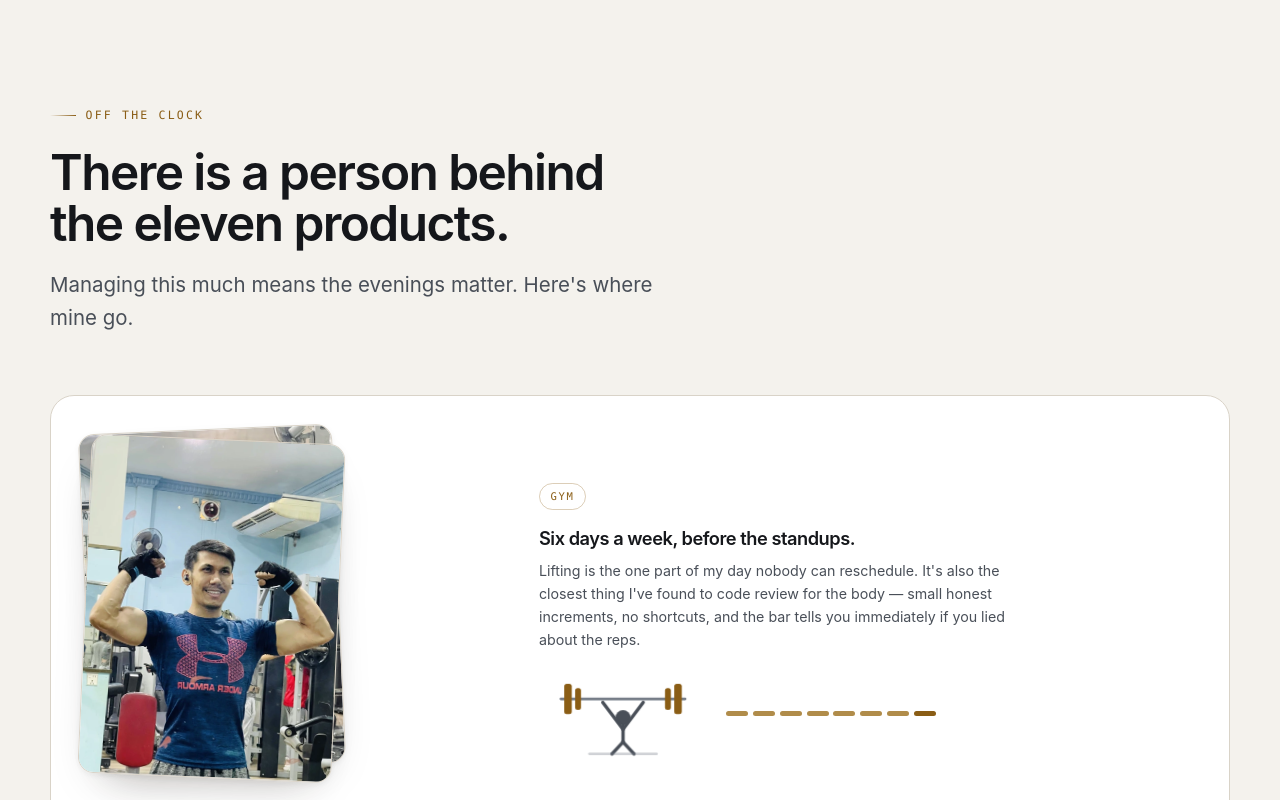
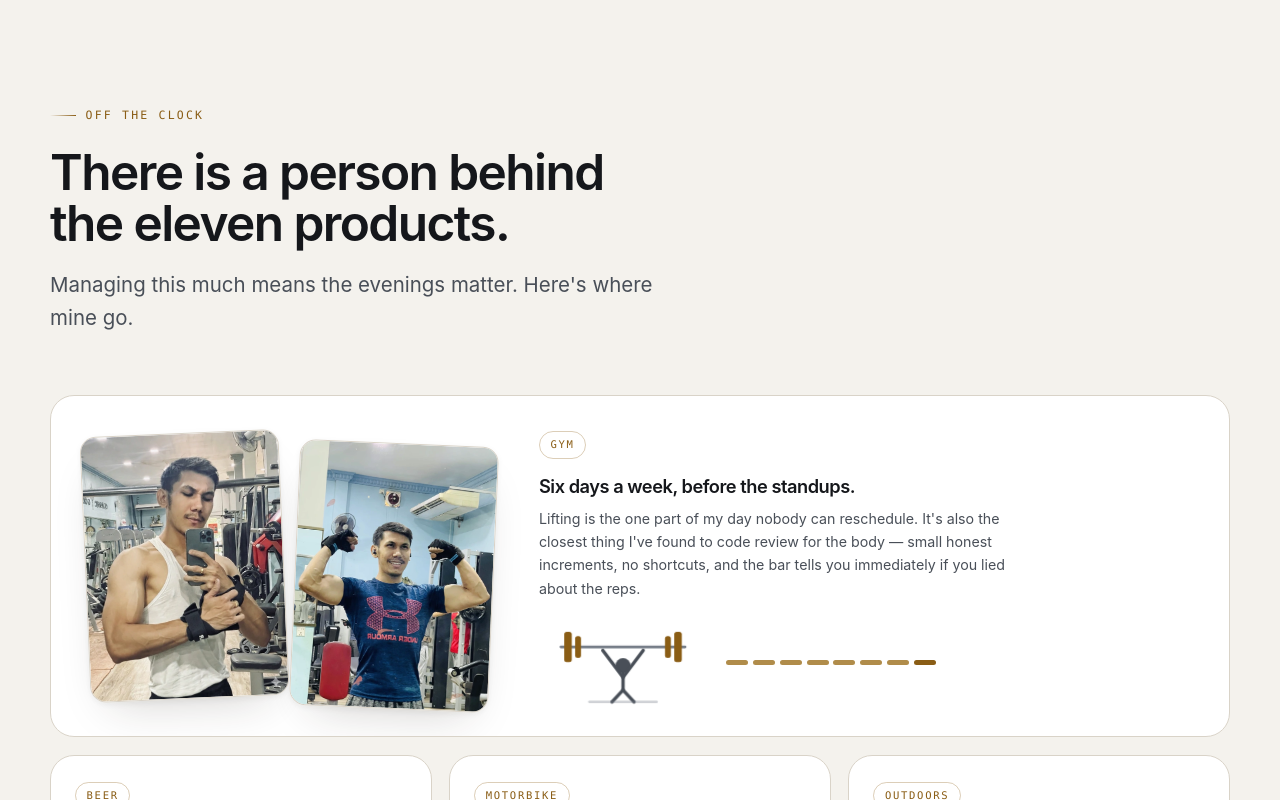
Before and after one commit to aungzwin10/aungzwin10.github.io, a website: page index.html in a window 1280 px wide. Shown: the part 11200-12000 px from the top of the page. Drawn offline with Linux system fonts and the light colour scheme.

Commit message:
Delete stale absolute-positioned gym photo rules that stacked the pair

```diff
--- a/assets/css/site.css
+++ b/assets/css/site.css
@@ -690,22 +690,6 @@ p  { text-wrap: pretty; }
 .fun h3 { font-size: 1.14rem; letter-spacing: -.026em; margin-bottom: .55rem; }
 .fun p { font-size: .89rem; color: var(--fg-2); line-height: 1.62; max-width: 52ch; }
 
-/* gym — two photos side by side, fanned out; they spread further on hover.
-   Each is 62% of the frame so both stay readable instead of one hiding
-   behind the other. */
-.fun-photos { position: relative; width: clamp(240px, 28vw, 340px); aspect-ratio: 5/4.6; flex: none; }
-.fp {
-  position: absolute; top: 0; bottom: 0; width: 62%; margin: 0;
-  border-radius: var(--r); overflow: hidden;
-  border: 1px solid var(--line); box-shadow: var(--shadow-2);
-  transition: transform .6s var(--ease-out), z-index 0s;
-}
-.fp img { width: 100%; height: 100%; object-fit: cover; }
-.fp-1 { left: 0;  transform: rotate(-6deg); z-index: 1; }
-.fp-2 { right: 0; transform: rotate(5deg);  z-index: 2; }
-.fun-gym:hover .fp-1 { transform: rotate(-9deg) translateX(-7%) scale(1.03); }
-.fun-gym:hover .fp-2 { transform: rotate(8deg)  translateX(7%)  scale(1.03); }
-
 /* ── gym: two photos side by side, plus a lifter doing presses ── */
 .fun-photos {
   display: grid; grid-template-columns: 1fr 1fr; gap: .7rem;
```
